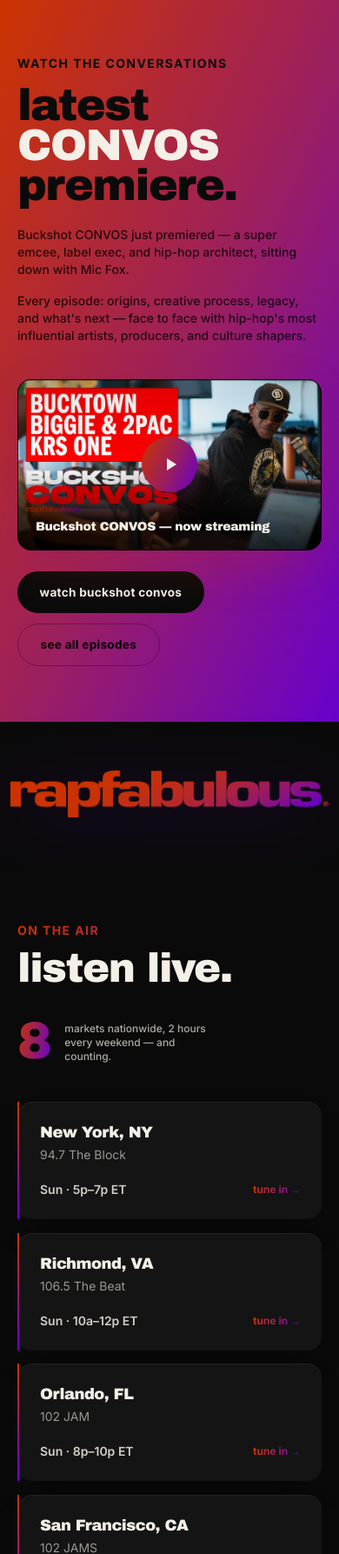
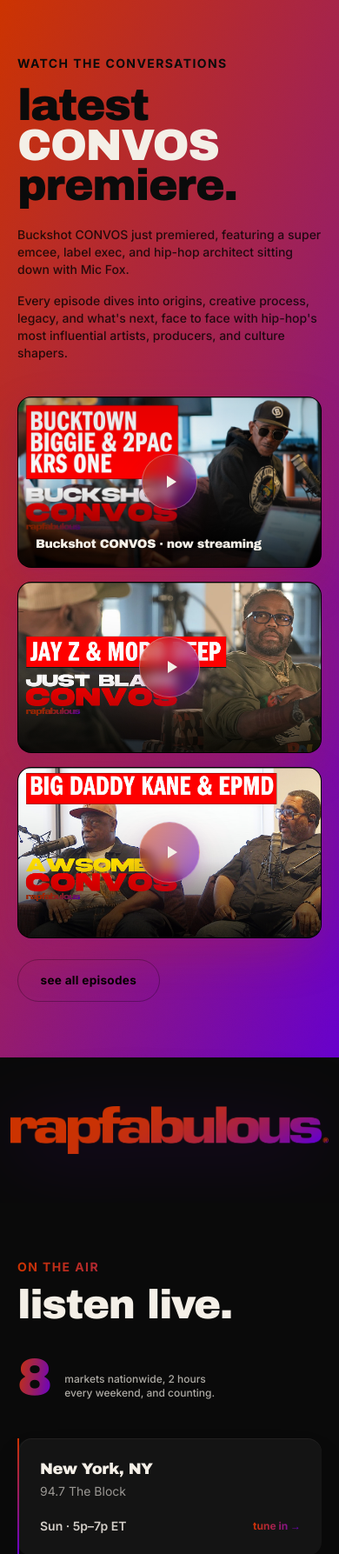
Before and after one commit to blurredspaces/rapfabulous, a PHP site: page / in a window 390 px wide. Shown: the part 588-2375 px from the top of the page at 87% size. Run offline with PHP 8.4, Linux system fonts and the light colour scheme; some libraries are stand-ins or nearby versions.

Commit message:
Add Just Blaze and Awesome 2 CONVOS videos, clean up copy, translucent play buttons
- Remove em-dashes from all visible homepage copy and meta tags
- Add two new inline-playing video cards below Buckshot (side by side desktop,
  stacked mobile), drop the "watch buckshot convos" button, move "see all
  episodes" below all three thumbnails
- Make video thumbnail play buttons translucent/frosted-glass across the
  yt-embed component and the custom Buckshot facade

```diff
--- a/assets/css/yt-embed.css
+++ b/assets/css/yt-embed.css
@@ -14,11 +14,13 @@
 }
 .yt-embed .yt-play{
   position:absolute; left:50%; top:50%; transform:translate(-50%,-50%);
-  height:70px; width:70px; border:0; border-radius:999px; cursor:pointer; padding:0;
-  background:linear-gradient(115deg,var(--red,#CC3300),#9B1F5C 52%,var(--purple,#6600CC));
-  box-shadow:0 20px 60px -15px rgba(204,51,0,.5), 0 8px 30px -10px rgba(102,0,204,.5);
+  height:70px; width:70px; border-radius:999px; cursor:pointer; padding:0;
+  border:1px solid rgba(244,239,231,.3);
+  background:linear-gradient(115deg, rgba(204,51,0,.55), rgba(155,31,92,.55) 52%, rgba(102,0,204,.55));
+  backdrop-filter:blur(6px); -webkit-backdrop-filter:blur(6px);
+  box-shadow:0 20px 60px -15px rgba(204,51,0,.4), 0 8px 30px -10px rgba(102,0,204,.4);
   display:flex; align-items:center; justify-content:center;
-  transition:transform .35s cubic-bezier(.16,1,.3,1);
+  transition:transform .35s cubic-bezier(.16,1,.3,1), background-color .35s;
 }
 .yt-embed:hover .yt-play{ transform:translate(-50%,-50%) scale(1.08); }
 .yt-embed .yt-play svg{ height:24px; width:24px; color:#F4EFE7; transform:translateX(2px); }
--- a/index.html
+++ b/index.html
@@ -3,23 +3,23 @@
 <head>
 <meta charset="UTF-8" />
 <meta name="viewport" content="width=device-width, initial-scale=1.0" />
-<title>rapfabulous® — Where Hip-Hop Celebrates The Music, The Culture, & You</title>
-<meta name="description" content="rapfabulous is a nationally syndicated hip-hop interview series hosted by Mic Fox — CONVOS episodes, live radio, and the culture, every weekend." />
+<title>rapfabulous® | Where Hip-Hop Celebrates The Music, The Culture, & You</title>
+<meta name="description" content="rapfabulous is a nationally syndicated hip-hop interview series hosted by Mic Fox, featuring CONVOS episodes, live radio, and the culture, every weekend." />
 <link rel="canonical" href="https://rapfabulous.com/" />
 <meta name="theme-color" content="#0A0A0A" />
 
 <meta property="og:type" content="website" />
 <meta property="og:url" content="https://rapfabulous.com/" />
 <meta property="og:site_name" content="rapfabulous" />
-<meta property="og:title" content="rapfabulous® — Where Hip-Hop Celebrates The Music, The Culture, & You" />
-<meta property="og:description" content="Nationally syndicated hip-hop interview series hosted by Mic Fox — CONVOS episodes, live radio, and the culture, every weekend." />
+<meta property="og:title" content="rapfabulous® | Where Hip-Hop Celebrates The Music, The Culture, & You" />
+<meta property="og:description" content="Nationally syndicated hip-hop interview series hosted by Mic Fox, featuring CONVOS episodes, live radio, and the culture, every weekend." />
 <meta property="og:image" content="https://rapfabulous.com/assets/photos/buckshot-convos.jpg" />
 <meta property="og:image:width" content="1600" />
 <meta property="og:image:height" content="900" />
 
 <meta name="twitter:card" content="summary_large_image" />
-<meta name="twitter:title" content="rapfabulous® — Where Hip-Hop Celebrates The Music, The Culture, & You" />
-<meta name="twitter:description" content="Nationally syndicated hip-hop interview series hosted by Mic Fox — CONVOS episodes, live radio, and the culture, every weekend." />
+<meta name="twitter:title" content="rapfabulous® | Where Hip-Hop Celebrates The Music, The Culture, & You" />
+<meta name="twitter:description" content="Nationally syndicated hip-hop interview series hosted by Mic Fox, featuring CONVOS episodes, live radio, and the culture, every weekend." />
 <meta name="twitter:image" content="https://rapfabulous.com/assets/photos/buckshot-convos.jpg" />
 
 <link rel="icon" href="assets/brand/favicon.png" sizes="32x32" />
@@ -67,6 +67,11 @@
 
   .shadow-glow{ box-shadow: 0 20px 60px -15px rgba(204,51,0,.35), 0 8px 30px -10px rgba(102,0,204,.35); }
   .shadow-glow-sm{ box-shadow: 0 8px 24px -8px rgba(204,51,0,.4), 0 4px 14px -6px rgba(102,0,204,.4); }
+  .play-glass{
+    border:1px solid rgba(244,239,231,.3);
+    background:linear-gradient(115deg, rgba(204,51,0,.55), rgba(155,31,92,.55) 52%, rgba(102,0,204,.55));
+    backdrop-filter:blur(6px); -webkit-backdrop-filter:blur(6px);
+  }
 
   .btn{
     display:inline-flex; align-items:center; gap:.5rem;
@@ -287,10 +292,10 @@
       <div class="noise"></div>
       <div class="max-w-[1600px] mx-auto px-5 md:px-10 py-6 md:py-8 grid grid-cols-1 md:grid-cols-[1.6fr_1fr] gap-4 md:gap-8 text-[#F4EFE7]">
         <div class="hero-in text-base md:text-lg font-semibold leading-snug max-w-2xl" style="animation-delay:.45s">
-          Where hip-hop celebrates the music, the culture, and you. A 2-hour weekend, nationally syndicated radio show + deep interview series CONVOS — featuring hip-hop architects. Available on YouTube, Spotify, or wherever you get your podcast.
+          Where hip-hop celebrates the music, the culture, and you. A 2-hour weekend, nationally syndicated radio show plus the deep interview series CONVOS, featuring hip-hop architects. Available on YouTube, Spotify, or wherever you get your podcast.
         </div>
         <div class="hero-in text-xs text-[#F4EFE7]/55 md:text-right self-center" style="animation-delay:.6s">
-          honest, timeline-driven CONVOS — origins, process, legacy, what's next.
+          honest, timeline-driven CONVOS: origins, process, legacy, what's next.
         </div>
       </div>
     </div>
@@ -308,29 +313,41 @@
         latest <span class="text-[#F4EFE7]">CONVOS</span><br/>premiere.
       </h2>
       <div class="mt-6 md:mt-8 space-y-4 max-w-md text-sm md:text-base font-medium text-black/80">
-        <p>Buckshot CONVOS just premiered — a super emcee, label exec, and hip-hop architect, sitting down with Mic Fox.</p>
-        <p>Every episode: origins, creative process, legacy, and what's next — face to face with hip-hop's most influential artists, producers, and culture shapers.</p>
+        <p>Buckshot CONVOS just premiered, featuring a super emcee, label exec, and hip-hop architect sitting down with Mic Fox.</p>
+        <p>Every episode dives into origins, creative process, legacy, and what's next, face to face with hip-hop's most influential artists, producers, and culture shapers.</p>
       </div>
     </div>
 
     <div>
       <div class="yt-embed tilt-card group relative rounded-2xl overflow-hidden shadow-glow border border-black/10 bg-black"
         data-yt="https://youtu.be/gHM1dLkz_ag?si=A8ihOIbI7nlkulVj"
-        data-title="Buckshot CONVOS — Bucktown, Biggie & 2Pac, KRS-One">
+        data-title="Buckshot CONVOS: Bucktown, Biggie & 2Pac, KRS-One">
         <div class="aspect-video w-full overflow-hidden">
-          <img src="assets/photos/buckshot-convos.jpg" alt="Buckshot CONVOS — Bucktown, Biggie & 2Pac, KRS-One"
+          <img src="assets/photos/buckshot-convos.jpg" alt="Buckshot CONVOS: Bucktown, Biggie & 2Pac, KRS-One"
             class="w-full h-full object-cover transition-transform duration-500 ease-out group-hover:scale-105" />
         </div>
         <div class="absolute inset-0 bg-gradient-to-t from-black/70 via-black/0 to-black/10"></div>
         <div class="absolute inset-0 flex items-center justify-center">
-          <span class="h-16 w-16 md:h-20 md:w-20 rounded-full grad-bg shadow-glow flex items-center justify-center transition-transform duration-350 ease-out group-hover:scale-110">
+          <span class="h-16 w-16 md:h-20 md:w-20 rounded-full play-glass shadow-glow flex items-center justify-center transition-transform duration-350 ease-out group-hover:scale-110">
             <svg class="h-6 w-6 md:h-7 md:w-7 text-[#F4EFE7] translate-x-[1px]" viewBox="0 0 24 24" fill="currentColor"><path d="M8 5v14l11-7Z"/></svg>
           </span>
         </div>
-        <p class="absolute left-5 bottom-4 md:left-6 md:bottom-5 font-display text-[#F4EFE7] text-sm md:text-base tracking-tight">Buckshot CONVOS — now streaming</p>
+        <p class="absolute left-5 bottom-4 md:left-6 md:bottom-5 font-display text-[#F4EFE7] text-sm md:text-base tracking-tight">Buckshot CONVOS · now streaming</p>
       </div>
+
+      <div class="mt-4 md:mt-5 grid grid-cols-1 sm:grid-cols-2 gap-4 md:gap-5">
+        <div class="yt-embed tilt-card rounded-2xl overflow-hidden shadow-glow border border-black/10"
+          data-yt="https://youtu.be/PaGbynlcKLg"
+          data-title="Just Blaze CONVOS: Jay Z & Mobb Deep"
+          data-poster="assets/photos/just-blaze-convos.jpg"></div>
+
+        <div class="yt-embed tilt-card rounded-2xl overflow-hidden shadow-glow border border-black/10"
+          data-yt="https://youtu.be/RYGPwv2_EXA"
+          data-title="Awesome 2 CONVOS: Big Daddy Kane & EPMD"
+          data-poster="assets/photos/awesome2-convos.jpg"></div>
+      </div>
+
       <div class="mt-6 flex flex-wrap gap-3 md:gap-4">
-        <a href="https://youtu.be/gHM1dLkz_ag?si=A8ihOIbI7nlkulVj" target="_blank" rel="noopener" class="btn btn-dark">watch buckshot convos</a>
         <a href="https://www.youtube.com/@rapfabulous/playlists" target="_blank" rel="noopener" class="btn btn-outline !border-black/30 !text-black hover:!bg-black/5">see all episodes</a>
       </div>
     </div>
@@ -340,7 +357,7 @@
 <!-- ============ BRAND DIVIDER ============ -->
 <section id="brand-divider" class="relative bg-[#0A0A0A] py-14 md:py-20">
   <h1 class="px-3 md:px-6 select-none m-0">
-    <img src="assets/brand/wordmark-gradient.png" alt="rapfabulous — hip-hop interview series hosted by Mic Fox"
+    <img src="assets/brand/wordmark-gradient.png" alt="rapfabulous: hip-hop interview series hosted by Mic Fox"
       class="hero-wordmark w-full h-auto max-w-4xl mx-auto block" style="filter: drop-shadow(0 10px 40px rgba(102,0,204,.25));" />
   </h1>
 </section>
@@ -356,7 +373,7 @@
       </div>
       <div class="flex items-end gap-4 md:gap-5 shrink-0">
         <p class="font-display text-6xl md:text-7xl grad-text leading-none">8</p>
-        <p class="max-w-[11rem] text-xs md:text-sm text-[#F4EFE7]/70 font-medium pb-1">markets nationwide, 2 hours every weekend — and counting.</p>
+        <p class="max-w-[11rem] text-xs md:text-sm text-[#F4EFE7]/70 font-medium pb-1">markets nationwide, 2 hours every weekend, and counting.</p>
       </div>
     </div>
 
@@ -580,7 +597,7 @@
 
     const banner = document.getElementById('live-now-banner');
     if (liveMarket) {
-      document.getElementById('live-now-text').textContent = `LIVE NOW — rapfabulous on ${liveMarket.station}, ${liveMarket.city}`;
+      document.getElementById('live-now-text').textContent = `rapfabulous is live now on ${liveMarket.station}, ${liveMarket.city}`;
       const link = document.getElementById('live-now-link');
       link.href = liveMarket.stream;
       link.target = '_blank';
```
Also changed, not shown: convos/index.html (+6 -1 lines), assets/photos/awesome2-convos.jpg (added), assets/photos/just-blaze-convos.jpg (added).
